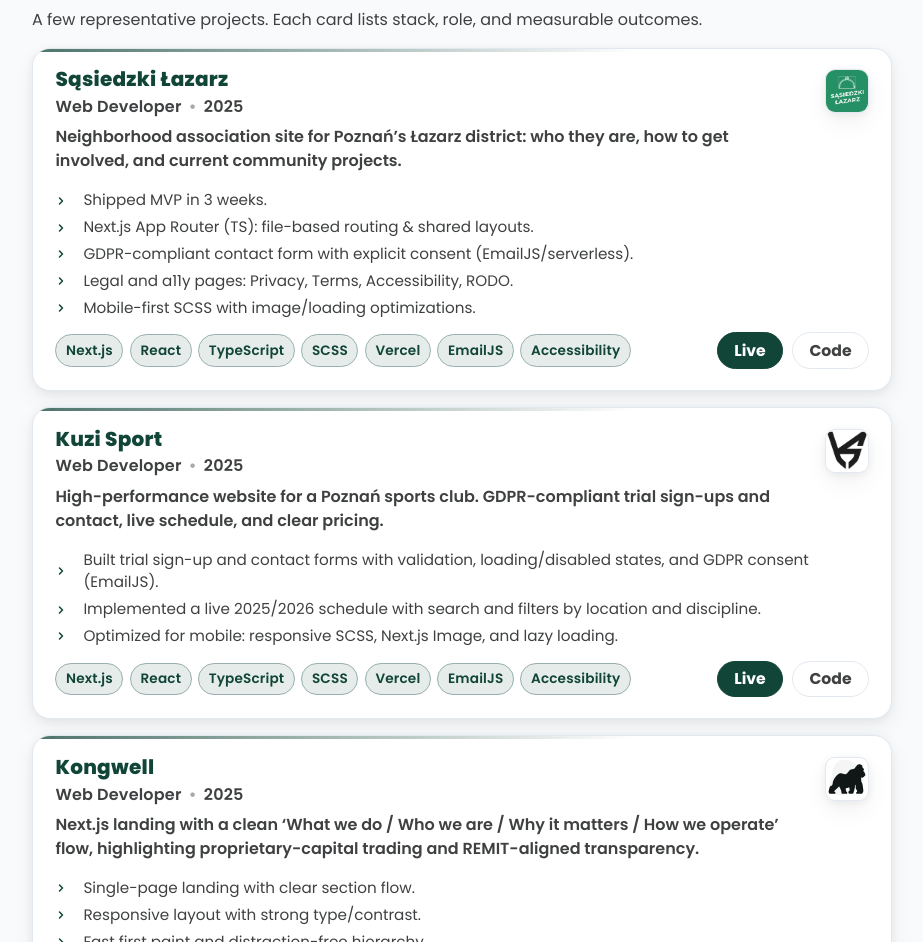
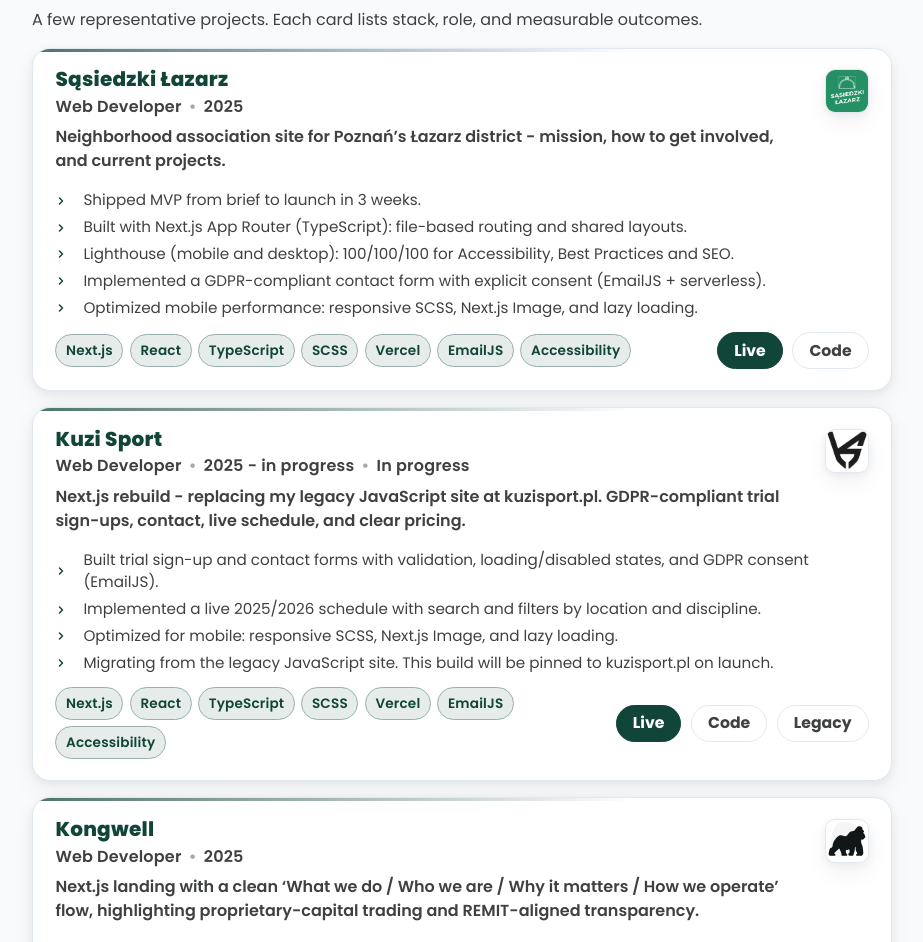
Before and after one commit to GrazynaDachtera/grazynadachtera, a Next.js app: page / in a window 1280 px wide. Shown: the part 644-1586 px from the top of the page, without its empty margins (178-1101 px from the left). Built offline with nearby package versions, Linux system fonts and the light colour scheme.

Commit message:
add Legacy button and status/legacyUrl fields

```diff
--- a/src/components/Body/Portfolio/Portfolio.tsx
+++ b/src/components/Body/Portfolio/Portfolio.tsx
@@ -18,6 +18,8 @@
   order: number;
   wide?: boolean;
   logo?: { src: string; alt?: string; bg?: string; href?: string };
+  status?: "In progress" | "Completed" | "Archived" | string;
+  legacyUrl?: string;
 };
 
 const poppins = Poppins({
@@ -31,7 +33,7 @@
     title: "Sąsiedzki Łazarz",
     siteUrl: "https://www.sasiedzkilazarz.pl/",
     summary:
-      "Neighborhood association site for Poznań’s Łazarz district: who they are, how to get involved, and current community projects.",
+      "Neighborhood association site for Poznań’s Łazarz district - mission, how to get involved, and current projects.",
     role: "Web Developer",
     period: "2025",
     tags: [
@@ -44,11 +46,11 @@
       "Accessibility",
     ],
     highlights: [
-      "Shipped MVP in 3 weeks.",
-      "Next.js App Router (TS): file-based routing & shared layouts.",
-      "GDPR-compliant contact form with explicit consent (EmailJS/serverless).",
-      "Legal and a11y pages: Privacy, Terms, Accessibility, RODO.",
-      "Mobile-first SCSS with image/loading optimizations.",
+      "Shipped MVP from brief to launch in 3 weeks.",
+      "Built with Next.js App Router (TypeScript): file-based routing and shared layouts.",
+      "Lighthouse (mobile and desktop): 100/100/100 for Accessibility, Best Practices and SEO.",
+      "Implemented a GDPR-compliant contact form with explicit consent (EmailJS + serverless).",
+      "Optimized mobile performance: responsive SCSS, Next.js Image, and lazy loading.",
     ],
     featured: true,
     repoUrl: "https://github.com/GrazynaDachtera/SasiedzkiLazarz.git",
@@ -60,9 +62,9 @@
     title: "Kuzi Sport",
     siteUrl: "https://kuzisportreact-mxhw.vercel.app/",
     summary:
-      "High-performance website for a Poznań sports club. GDPR-compliant trial sign-ups and contact, live schedule, and clear pricing.",
+      "Next.js rebuild - replacing my legacy JavaScript site at kuzisport.pl. GDPR-compliant trial sign-ups, contact, live schedule, and clear pricing.",
     role: "Web Developer",
-    period: "2025",
+    period: "2025 - in progress",
     tags: [
       "Next.js",
       "React",
@@ -76,12 +78,15 @@
       "Built trial sign-up and contact forms with validation, loading/disabled states, and GDPR consent (EmailJS).",
       "Implemented a live 2025/2026 schedule with search and filters by location and discipline.",
       "Optimized for mobile: responsive SCSS, Next.js Image, and lazy loading.",
+      "Migrating from the legacy JavaScript site. This build will be pinned to kuzisport.pl on launch.",
     ],
     featured: true,
     repoUrl: "https://github.com/GrazynaDachtera/kuzisportreact",
     order: 2,
     wide: true,
     logo: { src: "/logo2.png", alt: "Kuzi Sport logo" },
+    status: "In progress",
+    legacyUrl: "https://kuzisport.pl",
   },
   {
     title: "Kongwell",
@@ -251,6 +256,11 @@
   const headingId = `${slugify(proj.title)}-${index}`;
   const summaryId = `${headingId}-summary`;
 
+  // Ensure <time dateTime> is valid even when period includes text like "— in progress"
+  const dateTimeValue = /^\d{4}(-\d{2}(-\d{2})?)?$/.test(proj.period)
+    ? proj.period
+    : proj.period.match(/\b\d{4}\b/)?.[0] ?? "";
+
   return (
     <li
       className={`portfolioItem${proj.wide ? " isWide" : ""}`}
@@ -287,9 +297,17 @@
               <span aria-hidden="true" className="projectCardDot">
                 •
               </span>
-              <time itemProp="datePublished" dateTime={proj.period}>
+              <time itemProp="datePublished" dateTime={dateTimeValue}>
                 {proj.period}
               </time>
+              {proj.status && (
+                <>
+                  <span aria-hidden="true" className="projectCardDot">
+                    •
+                  </span>
+                  <span className="projectCardStatus">{proj.status}</span>
+                </>
+              )}
             </p>
 
             <p
@@ -337,6 +355,15 @@
                 Code
               </ExternalLink>
             )}
+            {proj.legacyUrl && (
+              <ExternalLink
+                href={proj.legacyUrl}
+                className="btn btn--ghost"
+                ariaLabel={`Open legacy site: ${proj.title}`}
+              >
+                Legacy
+              </ExternalLink>
+            )}
           </nav>
         </footer>
       </article>
```
